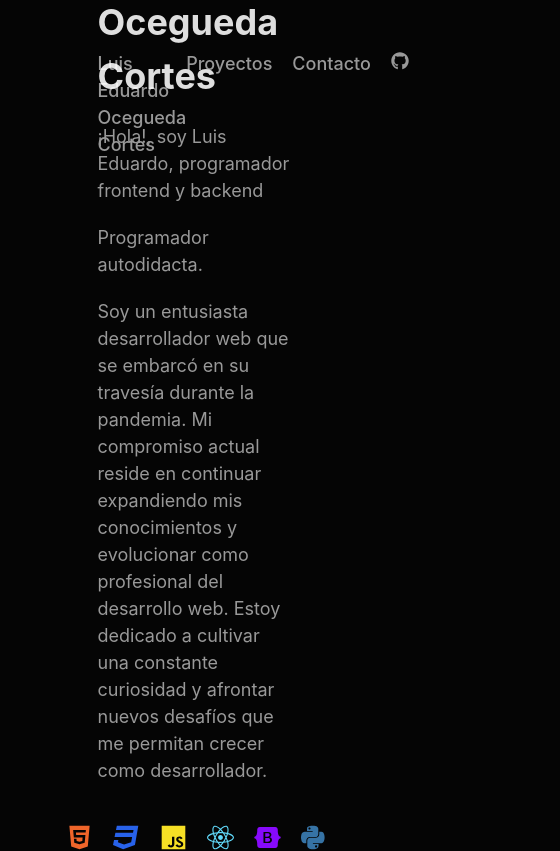
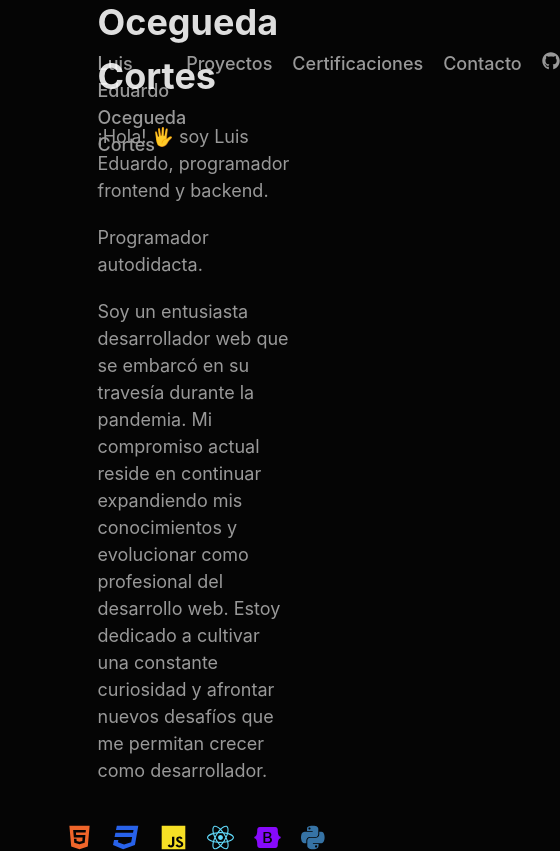
Before and after one commit to LUISEDOCCOR/portafolio, a React (Vite) app: page /sobremi in a window 390 px wide. Shown: the whole page, 560 px wide, since content can reach past the window. Built offline with nearby package versions, Linux system fonts and the light colour scheme.

Commit message:
Home page not mobile

```diff
--- a/src/components/nav.jsx
+++ b/src/components/nav.jsx
@@ -1,6 +1,25 @@
 import '../stylesheets/nav.css'
 import { FaGithub } from "react-icons/fa";
 
+const pages = [
+    {
+        'name': 'Proyectos',
+        'to': '/proyectos'
+    },
+    {
+        'name': 'Certificaciones',
+        'to': '/certificaciones'
+    },
+    {
+        'name': 'Contacto',
+        'to': '/contacto'
+    },
+    {
+        'name': <FaGithub/>,
+        'to': ''
+
+    }
+]
 
 
 const Nav = () => {
@@ -9,15 +28,13 @@ const Nav = () => {
             <div className='container-nav'>
                 <span className='nav-item'>Luis Eduardo Ocegueda Cortes</span>
                 <ul className="nav-container-ul">
-                    <li className="nav-li">
-                        <a className="nav-a nav-item" href="">Proyectos</a>
-                    </li>
-                    <li className="nav-li">
-                        <a className="nav-a nav-item" href="" >Contacto</a>
-                    </li>
-                    <li>
-                        <a href="" className='nav-a nav-item'><FaGithub className='icon-github'/></a>
-                    </li>
+                    {
+                        pages.map((page) => (
+                            <li className="nav-li">
+                                <a className="nav-a nav-item" href={page.to}>{page.name}</a>
+                            </li>
+                        ))
+                    }
                 </ul>
             </div>
         </nav>
--- a/src/pages/home/home.jsx
+++ b/src/pages/home/home.jsx
@@ -11,7 +11,7 @@ const Home = () =>{
             <div className="container-about-me">
                 <h1>Luis Eduardo Ocegueda Cortes</h1>
 
-                <p>¡Hola!, soy Luis Eduardo, programador frontend y backend</p>
+                <p>¡Hola! 🖐 soy Luis Eduardo, programador frontend y backend.</p>
 
                 <p>Programador autodidacta.</p>
 
```
